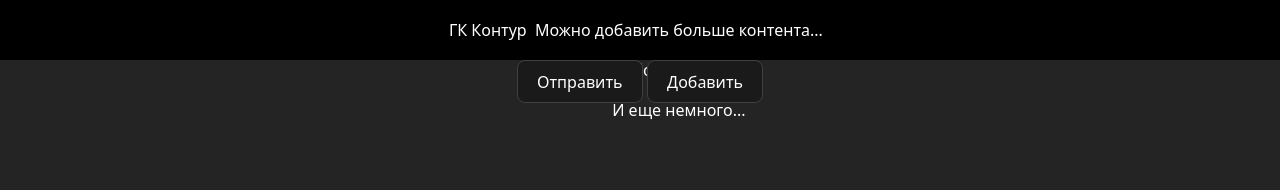
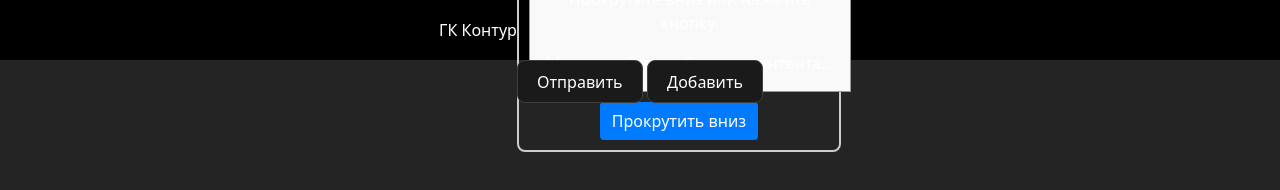
Before and after one commit to rozalinaag/contour, a website built with Vite: page index.html in a window 1280 px wide. Built offline with nearby package versions, Linux system fonts and the light colour scheme.

Commit message:
scroll func

```diff
--- a/index.html
+++ b/index.html
@@ -21,6 +21,7 @@
               <p>И еще немного...</p>
             </div>
           </div>
+          <button class="scroll-btn" onclick="scrollDown()">Прокрутить вниз</button>
         </div>
 
       </header>
--- a/src/main.js
+++ b/src/main.js
@@ -1 +1,5 @@
-import './style.css'
+
+function scrollDown() {
+    const scrollbox = document.getElementById('scrollbox');
+    scrollbox.scrollTop = scrollbox.scrollHeight;
+}
--- /dev/null
+++ b/src/scroll.css
@@ -0,0 +1,30 @@
+.scrollbox-container {
+    width: 300px;
+    border: 2px solid #ccc;
+    padding: 10px;
+    border-radius: 8px;
+}
+.scrollbox {
+    width: 100%;
+    height: 150px;
+    overflow-y: auto;
+    border: 1px solid #999;
+    padding: 10px;
+    background-color: #f9f9f9;
+}
+.scrollbox-content {
+    font-size: 16px;
+    line-height: 1.5;
+}
+.scroll-btn {
+    margin-top: 10px;
+    padding: 8px 12px;
+    background-color: #007bff;
+    color: white;
+    border: none;
+    border-radius: 4px;
+    cursor: pointer;
+}
+.scroll-btn:hover {
+    background-color: #0056b3;
+}
--- a/src/style.css
+++ b/src/style.css
@@ -1,3 +1,5 @@
+@import url('./scroll.css');
+
 :root {
   font-family: system-ui, Avenir, Helvetica, Arial, sans-serif;
   line-height: 1.5;
```
